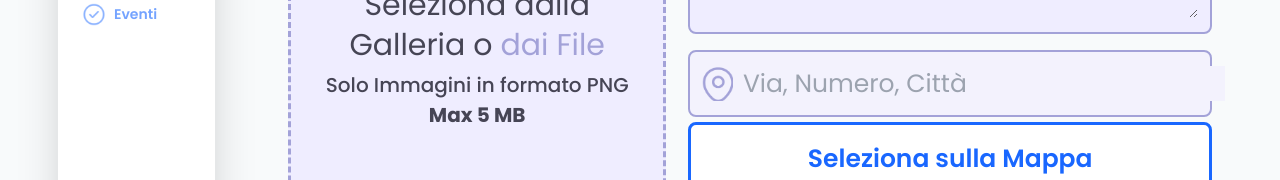
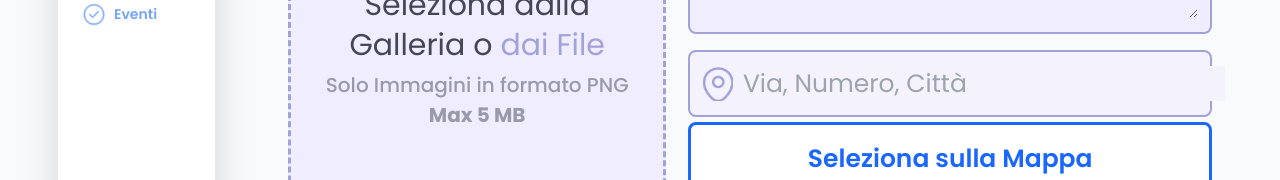
Before and after one commit to atuldedha/macro-screen-project, a React (Create React App) app: page /vetrina in a window 1280 px wide. Shown: the part 263-443 px from the top of the page. Built offline with nearby package versions, Linux system fonts and the light colour scheme; no server answers; the database is empty.

Commit message:
text color change

```diff
--- a/src/components/DragZone/DragZone.js
+++ b/src/components/DragZone/DragZone.js
@@ -58,10 +58,10 @@ const DragZone = ({ images, setImages }) => {
             Seleziona dalla Galleria o{" "}
             <span className="text-lightPurple">dai File</span>
           </span>
-          <span className="text-[20px] leading-[30px] font-medium font-poppins text-black1 ">
+          <span className="text-[20px] leading-[30px] font-medium font-poppins text-black3 ">
             Solo Immagini in formato PNG
           </span>
-          <span className="font-poppins font-bold text-black1 text-[20px] leading-[30px] mb-[79px]">
+          <span className="font-poppins font-bold text-black3 text-[20px] leading-[30px] mb-[79px]">
             Max 5 MB
           </span>
           <div className="flex items-center space-x-4 w-full justify-start mb-[10px]">
--- a/tailwind.config.js
+++ b/tailwind.config.js
@@ -16,6 +16,7 @@ module.exports = {
         gray4: "#f3f2fd",
         black1: "#464555",
         black2: "#6F7285",
+        black3: "#9A99AA",
         lightPurple: "#A3A2D8",
       },
     },
```
